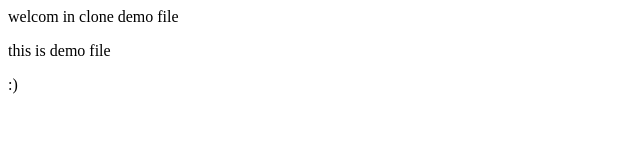
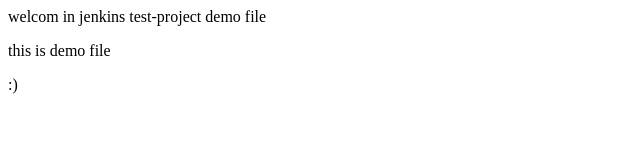
Before and after one commit to priince18/demo, a plain HTML site: page index.html in a window 1280 px wide. Shown: the whole page, without its empty margins (0-640 px from the left). Drawn offline with Linux system fonts and the light colour scheme.

Commit message:
Update index.html

```diff
--- a/index.html
+++ b/index.html
@@ -1,6 +1,6 @@
 <html>
 <title> index.html file</title>
-<p>welcom in clone demo file</P>
+<p>welcom in jenkins test-project demo file</P>
 <p> this is demo file</p>
 <p> :) </p>
 </html>
```
